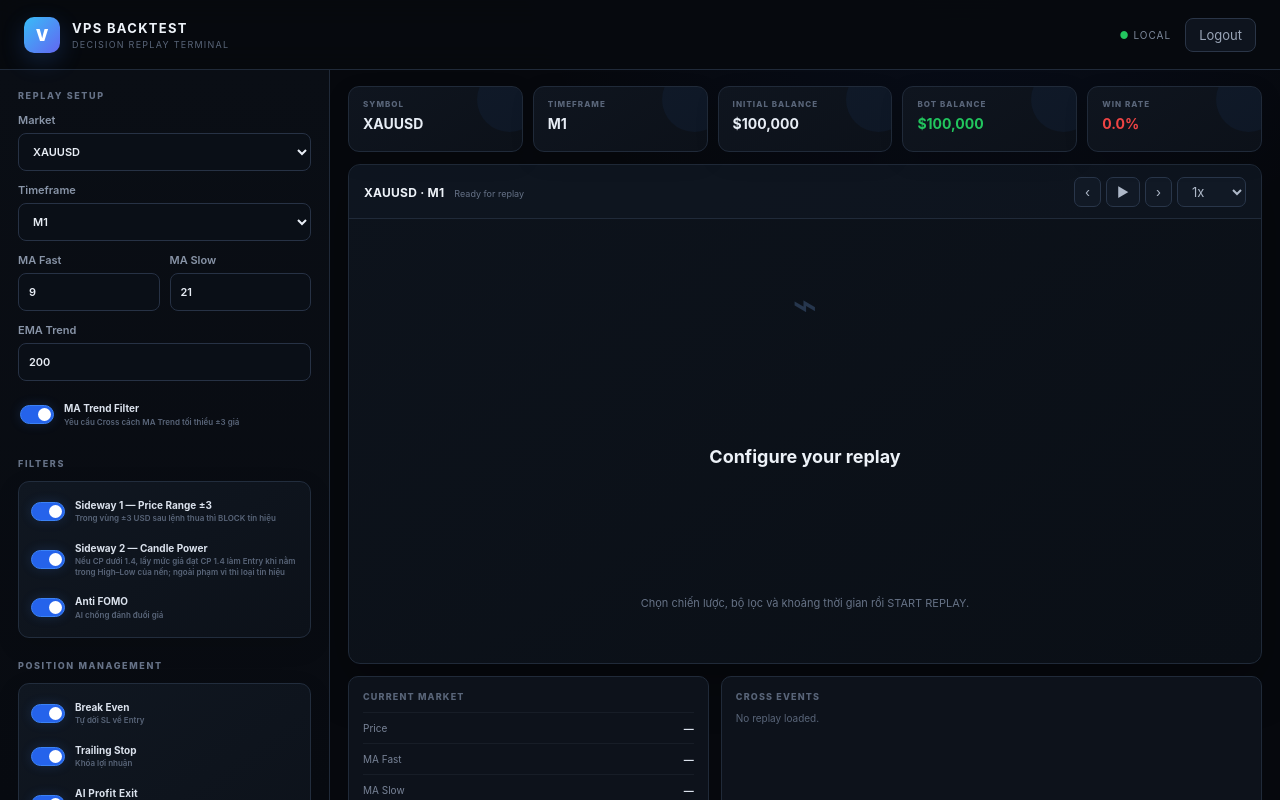
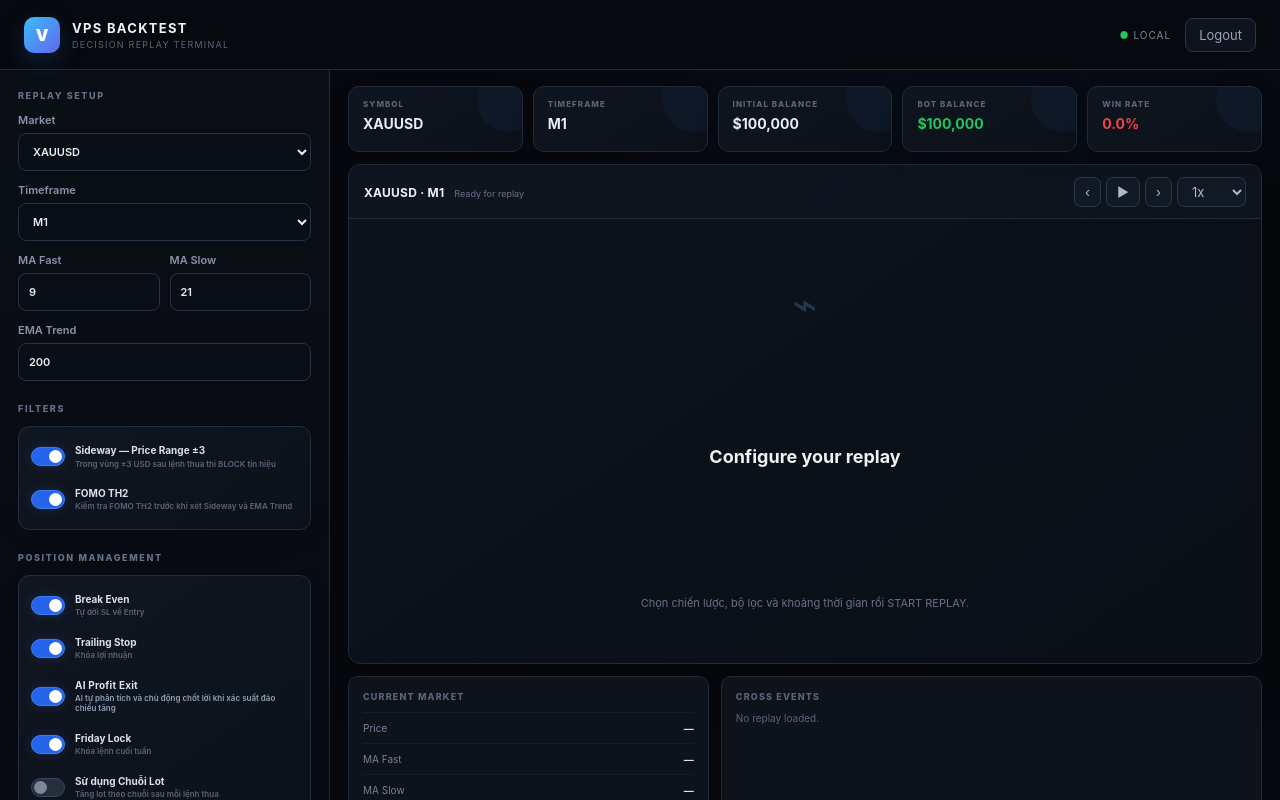
Before and after one commit to oursourceThienNV/backtest_xauusd, a Next.js app in the folder frontend/: page /backtest in a window 1280 px wide. Built offline with nearby package versions, Linux system fonts and the light colour scheme; sample sign-in values are in the browser's storage.

Commit message:
no message

```diff
--- a/frontend/app/backtest/page.tsx
+++ b/frontend/app/backtest/page.tsx
@@ -86,26 +86,17 @@ const candleColor = (c: any) => Number(c.close) > Number(c.open) ? 'GREEN' : Num
 
 function calcIndicators(candles: any[], fast: number, slow: number, trend: number) {
   const out = candles.map((c) => ({ ...c }));
-  // Match pandas Series.ewm(span=period).mean() from the VPS engine (adjust=True).
+  // Match decision_engine: pandas close.ewm(span=period, adjust=False).mean().
   const ema = (period: number) => {
     const alpha = 2 / (period + 1);
-    const decay = 1 - alpha;
-    let weighted = 0;
-    let weightSum = 0;
+    let value: number | null = null;
     return out.map((c) => {
       const close = Number(c.close);
-      weighted = close + decay * weighted;
-      weightSum = 1 + decay * weightSum;
-      return weightSum > 0 ? weighted / weightSum : close;
+      value = value === null ? close : alpha * close + (1 - alpha) * value;
+      return value;
     });
   };
-  const ef = ema(fast), es = ema(slow);
-  let sum = 0;
-  const mt = out.map((c, i) => {
-    sum += Number(c.close);
-    if (i >= trend) sum -= Number(out[i - trend].close);
-    return i + 1 >= trend ? sum / trend : null;
-  });
+  const ef = ema(fast), es = ema(slow), mt = ema(trend);
   return out.map((c, i) => ({ ...c, ema_fast: ef[i], ema_slow: es[i], ma_trend: mt[i], ma_fast: ef[i], ma_slow: es[i], ema_trend: mt[i] }));
 }
 
@@ -117,15 +108,6 @@ function detectCrosses(candles: any[]) {
     if (Number(p.ema_fast) > Number(p.ema_slow) && Number(c.ema_fast) < Number(c.ema_slow)) crosses.push({ index: i, time: Number(c.time), candle_time: String(c.candle_time ?? ''), price: Number(c.close), type: 'SELL_CROSS' });
   }
   return crosses;
-}
-
-function fomoTh1(candles: any[], i: number) {
-  if (i < 20) return false;
-  const c = candles[i];
-  const body = Math.abs(Number(c.close) - Number(c.open));
-  const avg = candles.slice(i - 20, i).reduce((s, x) => s + Math.abs(Number(x.close) - Number(x.open)), 0) / 20;
-  const range = Number(c.high) - Number(c.low);
-  return avg > 0 && body > avg * 1.6 && range > 0 && body / range > 0.6;
 }
 
 function fomoTh2(candles: any[], i: number, crossPrice: number, side: 'BUY'|'SELL') {
@@ -1380,8 +1362,8 @@ export default function Backtest() {
   // Sideway 1: lọc vùng giá ±3 USD
 const [sideway1Filter, setSideway1Filter] = useState(true);
 
-// Sideway 2: lọc Candle Power
-const [sideway2Filter, setSideway2Filter] = useState(true);
+// Legacy compatibility only: Candle Power filter has been removed and remains disabled.
+const [sideway2Filter, setSideway2Filter] = useState(false);
   const [antiFomo, setAntiFomo] = useState(true);
 
   // Position management.
@@ -1512,9 +1494,9 @@ const [sideway2Filter, setSideway2Filter] = useState(true);
 
   function configLabel(c: RunConfig) {
     return [
-      `MA ${c.fast}/${c.slow}`, `Trend ${c.trend} ${c.maTrendEnabled ? 'ON' : 'OFF'}`,
-      c.sideway1Filter ? 'Sideway 1 ON' : 'Sideway 1 OFF',
-c.sideway2Filter ? 'Sideway 2 ON' : 'Sideway 2 OFF', c.antiFomo ? 'FOMO ON' : 'FOMO OFF',
+      `MA ${c.fast}/${c.slow}`, `EMA Trend ${c.trend} ON`,
+      c.sideway1Filter ? 'Sideway ±3 ON' : 'Sideway ±3 OFF',
+      c.antiFomo ? 'FOMO TH2 ON' : 'FOMO TH2 OFF',
       c.breakEven ? 'BE ON' : 'BE OFF', c.trailing ? 'Trailing ON' : 'Trailing OFF',
       c.aiProfitExit ? 'AI Exit ON' : 'AI Exit OFF', c.fridayLock ? 'Friday ON' : 'Friday OFF',
       c.useTradingSession ? `Session ${c.sessionFrom}-${c.sessionTo}` : 'Session OFF',
@@ -1531,7 +1513,7 @@ c.sideway2Filter ? 'Sideway 2 ON' : 'Sideway 2 OFF', c.antiFomo ? 'FOMO ON' : 'F
 
     if (result.length === 0) {
       if (cfg.antiFomo) add('fomo-off', 'Thử tắt Anti FOMO', 'Lần chạy hiện tại không có lệnh hoàn tất và Anti FOMO có thể đang loại quá nhiều tín hiệu.', 'Kiểm tra xem số lệnh có tăng mà chất lượng vẫn giữ được hay không.', { antiFomo: false });
-      if (cfg.sideway1Filter || cfg.sideway2Filter) add('sideway-off', 'Thử tắt Sideway Filter', 'Không có lệnh hoàn tất; Sideway có thể đang chặn phần lớn cross sau chuỗi thua.', 'Kiểm chứng riêng tác động của Sideway.', {
+      if (cfg.sideway1Filter) add('sideway-off', 'Thử tắt Sideway Filter', 'Không có lệnh hoàn tất; Sideway có thể đang chặn phần lớn cross sau chuỗi thua.', 'Kiểm chứng riêng tác động của Sideway.', {
    sideway1Filter: false,
   sideway2Filter: false,
 });
@@ -1553,7 +1535,7 @@ c.sideway2Filter ? 'Sideway 2 ON' : 'Sideway 2 OFF', c.antiFomo ? 'FOMO ON' : 'F
       } else if (stats.sideway.blocked >= 5 && sidewayPrecision !== null && sidewayPrecision >= 70) {
         add('sideway-keep', 'Giữ Sideway để kiểm chứng thêm', `Sideway BLOCK ${stats.sideway.blocked} case và hiệu quả chặn ${sidewayPrecision.toFixed(1)}%.`, 'Chạy trên giai đoạn khác để xác nhận filter thực sự có lợi thế.', {
   sideway1Filter: true,
-  sideway2Filter: true,
+  sideway2Filter: false,
 });
       }
       if (cfg.breakEven) {
@@ -1652,7 +1634,7 @@ const antiFomo = runCfg.antiFomo;
     let peakBalance = balance;
     let maxDrawdown = 0;
     let lossStreak = 0;
-    let lastLossCrossPrice: number | null = null;
+    let lastLossEntryPrice: number | null = null;
     let open: any = null;
     let pendingLimit: any = null;
     let tradeId = 1;
@@ -1711,7 +1693,9 @@ const antiFomo = runCfg.antiFomo;
         reason,
       });
       lossStreak = r === 'LOSS' ? lossStreak + 1 : 0;
-      if (r === 'LOSS') lastLossCrossPrice = open.crossPrice;
+      if (r === 'LOSS') {
+        lastLossEntryPrice = open.entryPrice;
+      }
       open = null;
     };
 
@@ -1852,28 +1836,56 @@ const antiFomo = runCfg.antiFomo;
       // new cross survives MA/Sideway/FOMO and becomes BUY, SELL, BUY_LIMIT or
       // SELL_LIMIT.
 
-      // MA Cross + MA200 distance + MA Trend direction confirmation.
-      if (maTrendEnabled && trend > 0) {
-        const ma = Number(c.ma_trend);
-        if (!Number.isFinite(ma)) {
+      // Strategy order must match decision_engine: FOMO TH2 -> Sideway -> EMA trend -> SL/TP.
+      // In historical backtest, candle close is the available current market price.
+      const currentPrice = Number(c.close);
+
+      // STEP 1: FOMO TH2 only. TH1/TH3 and CandlePower are not entry gates.
+      if (antiFomo) {
+        fomo.checks++;
+        const th2 = fomoTh2(candles, i, currentPrice, side);
+        if (!th2) {
+          recordBlockedSignal(fomo, i, side, entry);
           noTrade++;
           continue;
         }
-        const distance = Math.abs(entry - ma);
-        if (distance < 3) {
+      }
+
+      // STEP 2: Sideway compares CURRENT PRICE with the most recent LOSS entry +/- 3.
+      // A later WIN must not erase the previous LOSS reference. Candle Power is not an entry gate.
+      const sidewayEnabled = sideway1Filter;
+      const finalEntry = entry;
+      if (sidewayEnabled && lastLossEntryPrice !== null) {
+        sideway.checks++;
+        const lower = lastLossEntryPrice - 3;
+        const upper = lastLossEntryPrice + 3;
+        if (currentPrice >= lower && currentPrice <= upper) {
+          recordBlockedSignal(sideway, i, side, currentPrice);
           noTrade++;
           continue;
         }
-        const trendSignal: 'BUY'|'SELL' = Number(c.close) > ma ? 'BUY' : 'SELL';
-        if (side !== trendSignal) {
+      }
+
+      // STEP 3: EMA trend direction and current-price distance must both agree with Cross.
+      if (maTrendEnabled && trend > 0) {
+        const ma = Number(c.ma_trend);
+        const prevMa = i > 0 ? Number(candles[i - 1].ma_trend) : Number.NaN;
+        if (!Number.isFinite(ma) || !Number.isFinite(prevMa)) {
           noTrade++;
           continue;
         }
+        const trendAligned = side === 'BUY' ? ma > prevMa : ma < prevMa;
+        const distancePass = side === 'BUY'
+          ? currentPrice >= ma + 3
+          : currentPrice <= ma - 3;
+        if (!trendAligned || !distancePass) {
+          noTrade++;
+          continue;
+        }
       }
 
       if (useTradingSession) session.checks++;
       if (fridayLock) friday.checks++;
-
       if (!isWithinTradingSession(String(c.candle_time))) {
         recordBlockedSignal(session, i, side, entry);
         noTrade++;
@@ -1885,76 +1897,6 @@ const antiFomo = runCfg.antiFomo;
         continue;
       }
 
-      // Sideway filters are evaluated only after a loss, using the last loss cross ±3.
-      // Sideway 2: if the cross candle already has CP >= 1.4, keep the cross price.
-      // If CP < 1.4, calculate the price level where the candle body would reach 1.4x
-      // its average body, and use that level as Entry only when it lies inside this
-      // candle's High-Low range.
-      const sidewayEnabled = sideway1Filter || sideway2Filter;
-      let finalEntry = entry;
-
-      if (
-        sidewayEnabled &&
-        lossStreak >= 1 &&
-        lastLossCrossPrice !== null
-      ) {
-        sideway.checks++;
-
-        const lower = lastLossCrossPrice - 3;
-        const upper = lastLossCrossPrice + 3;
-        const cp = bodyPower(candles, i);
-        const outsideRange = entry < lower || entry > upper;
-
-        // SIDEWAY 1: block when the original cross price is inside the ±3 USD zone.
-        if (sideway1Filter && !outsideRange) {
-          recordBlockedSignal(sideway, i, side, entry);
-          noTrade++;
-          continue;
-        }
-
-        if (sideway2Filter && cp < 1.4) {
-          const candle = candles[i];
-          const high = Number(candle.high);
-          const low = Number(candle.low);
-          const openPrice = Number(candle.open);
-          const avgBody = i >= 20
-            ? candles.slice(i - 20, i).reduce(
-                (sum, previous) => sum + Math.abs(Number(previous.close) - Number(previous.open)),
-                0,
-              ) / 20
-            : 0;
-
-          // Price level at which the candle body reaches CP = 1.4.
-          const cpEntry = avgBody > 0
-            ? openPrice + (side === 'BUY' ? 1 : -1) * avgBody * 1.4
-            : Number.NaN;
-          const insideCandleRange = Number.isFinite(cpEntry) && cpEntry >= low && cpEntry <= high;
-
-          // If the CP=1.4 price level is outside this candle's High-Low, reject.
-          // If it is inside the range, use that exact price as the actual Entry.
-          if (!insideCandleRange) {
-            sideway.skippedCandlePower = (sideway.skippedCandlePower || 0) + 1;
-            noTrade++;
-            continue;
-          }
-
-          finalEntry = cpEntry;
-        }
-      }
-
-      if (antiFomo) {
-        fomo.checks++;
-
-        const th1 = fomoTh1(candles, i);
-        const th2 = fomoTh2(candles, i, entry, side);
-
-        // TH1 + TH2 => MARKET; otherwise BLOCK.
-        if (!(th1 && th2)) {
-          recordBlockedSignal(fomo, i, side, entry);
-          noTrade++;
-          continue;
-        }
-      }
       // THIS is the replace/cancel rule:
       // only now, after a real NEW strategy signal has been accepted, remove
       // the previous pending LIMIT. The new signal can then be MARKET or a new
@@ -2110,7 +2052,7 @@ async function start() {
         ma_slow: slow,
         ema_trend: trend,
         ma_trend: maTrendEnabled,
-        sideway_filter: sideway1Filter || sideway2Filter,
+        sideway_filter: sideway1Filter,
         anti_fomo: antiFomo,
         be: breakEven,
         trailing,
@@ -2207,15 +2149,6 @@ async function start() {
             <input type="number" value={trend} onChange={(e) => setTrend(+e.target.value)} />
           </label>
 
-          <label className="switch-row compact-switch">
-            <input type="checkbox" checked={maTrendEnabled} onChange={(e) => setMaTrendEnabled(e.target.checked)} />
-            <span className="switch" />
-            <span className="switch-content">
-              <strong>MA Trend Filter</strong>
-              <small>Yêu cầu Cross cách MA Trend tối thiểu ±3 giá</small>
-            </span>
-          </label>
-
           <div className="section-title space">FILTERS</div>
 
           <div className="strategy-option">
@@ -2228,31 +2161,20 @@ async function start() {
   />
   <span className="switch" />
   <span className="switch-content">
-    <strong>Sideway 1 — Price Range ±3</strong>
+    <strong>Sideway — Price Range ±3</strong>
     <small>Trong vùng ±3 USD sau lệnh thua thì BLOCK tín hiệu</small>
   </span>
 </label>
 
-<label className="switch-row">
-  <input
-    type="checkbox"
-    checked={sideway2Filter}
-    onChange={(e) => setSideway2Filter(e.target.checked)}
-  />
-  <span className="switch" />
-  <span className="switch-content">
-    <strong>Sideway 2 — Candle Power</strong>
-    <small>Nếu CP dưới 1.4, lấy mức giá đạt CP 1.4 làm Entry khi nằm trong High–Low của nến; ngoài phạm vi thì loại tín hiệu</small>
-  </span>
-</label>
+
 
 
             <label className="switch-row">
               <input type="checkbox" checked={antiFomo} onChange={(e) => setAntiFomo(e.target.checked)} />
               <span className="switch" />
               <span className="switch-content">
-                <strong>Anti FOMO</strong>
-                <small>AI chống đánh đuổi giá</small>
+                <strong>FOMO TH2</strong>
+                <small>Kiểm tra FOMO TH2 trước khi xét Sideway và EMA Trend</small>
               </span>
             </label>
           </div>
@@ -2469,7 +2391,6 @@ async function start() {
               <div className="market-row"><span>MA Fast</span><b>{candle?.ma_fast?.toFixed(2) || '—'}</b></div>
               <div className="market-row"><span>MA Slow</span><b>{candle?.ma_slow?.toFixed(2) || '—'}</b></div>
               <div className="market-row"><span>EMA {trend}</span><b>{candle?.ema_trend?.toFixed(2) || '—'}</b></div>
-              <div className="market-row"><span>MA Trend Filter</span><b className={maTrendEnabled ? 'up' : ''}>{maTrendEnabled ? 'ON' : 'OFF'}</b></div>
 <div className="market-row">
   <span>Sideway 1 — Price Range</span>
   <b className={sideway1Filter ? 'up' : ''}>
@@ -2477,12 +2398,7 @@ async function start() {
   </b>
 </div>
 
-<div className="market-row">
-  <span>Sideway 2 — Candle Power</span>
-  <b className={sideway2Filter ? 'up' : ''}>
-    {sideway2Filter ? 'ON' : 'OFF'}
-  </b>
-</div>              <div className="market-row"><span>Anti FOMO</span><b className={antiFomo ? 'up' : ''}>{antiFomo ? 'ON' : 'OFF'}</b></div>
+              <div className="market-row"><span>FOMO TH2</span><b className={antiFomo ? 'up' : ''}>{antiFomo ? 'ON' : 'OFF'}</b></div>
               <div className="market-row"><span>AI Profit Exit</span><b className={aiProfitExit ? 'up' : ''}>{aiProfitExit ? 'ON' : 'OFF'}</b></div>
             </div>
 
@@ -2512,12 +2428,11 @@ async function start() {
                     <b>{blockRate === null ? '—' : `${blockRate.toFixed(1)}%`}</b>
                     <small>Đúng {st.correct} · Sai {st.wrong} · Chưa rõ {st.unknown}</small>
                     {precision !== null && <small>Hiệu quả chặn: {precision.toFixed(1)}%</small>}
-                    {name === 'SIDEWAY' && !!st.skippedCandlePower && <small>Loại tín hiệu: điểm giá đạt CP 1.4 nằm ngoài High–Low của nến: {st.skippedCandlePower}</small>}
                   </div>
                 );
               })}
             </div>
-            <div className="advisor-row"><div><span>TÍN HIỆU</span><b>{backtestStats.totalSignals}</b></div><div><span>ĐƯỢC VÀO</span><b>{backtestStats.acceptedSignals}</b></div><div><span>MARKET</span><b>{backtestStats.marketEntries}</b></div><div><span>LIMIT</span><b>{backtestStats.limitEntries}</b></div><div><span>NO TRADE</span><b>{backtestStats.noTrade}</b></div></div>
+            <div className="advisor-row"><div><span>TÍN HIỆU</span><b>{backtestStats.totalSignals}</b></div><div><span>ĐƯỢC VÀO</span><b>{backtestStats.acceptedSignals}</b></div><div><span>MARKET</span><b>{backtestStats.marketEntries}</b></div><div><span>NO TRADE</span><b>{backtestStats.noTrade}</b></div></div>
             <div className="ai-exit-summary">
               <div className="ai-exit-head"><span>AI PROFIT EXIT</span><b className={backtestStats.aiExit.enabled ? 'up' : ''}>{backtestStats.aiExit.enabled ? 'ACTIVE' : 'OFF'}</b></div>
               <div className="ai-exit-grid">
@@ -2548,9 +2463,9 @@ async function start() {
                     <div className="recommendation-top">
                       <div><span>ĐỀ XUẤT #{idx + 1}</span><strong>{r.title}</strong></div>
                       <button className="recommendation-run" disabled={botRunning} onClick={() => {
-                        setFast(r.config.fast); setSlow(r.config.slow); setTrend(r.config.trend); setMaTrendEnabled(r.config.maTrendEnabled);
+                        setFast(r.config.fast); setSlow(r.config.slow); setTrend(r.config.trend); setMaTrendEnabled(true);
                         setSideway1Filter(r.config.sideway1Filter);
-setSideway2Filter(r.config.sideway2Filter); setAntiFomo(r.config.antiFomo); setBreakEven(r.config.breakEven); setTrailing(r.config.trailing);
+setSideway2Filter(false); setAntiFomo(r.config.antiFomo); setBreakEven(r.config.breakEven); setTrailing(r.config.trailing);
                         setAiProfitExit(r.config.aiProfitExit); setFridayLock(r.config.fridayLock); setUseLotChain(r.config.useLotChain);
                         setBaseLot(r.config.baseLot); setUseTradingSession(r.config.useTradingSession); setSessionFrom(r.config.sessionFrom); setSessionTo(r.config.sessionTo);
                         setCustomLotChain(r.config.lotChain.join(', ')); setLotChainMode('custom');
```
Also changed, not shown: 1 other file (tests, documents, lock files or other folders).
